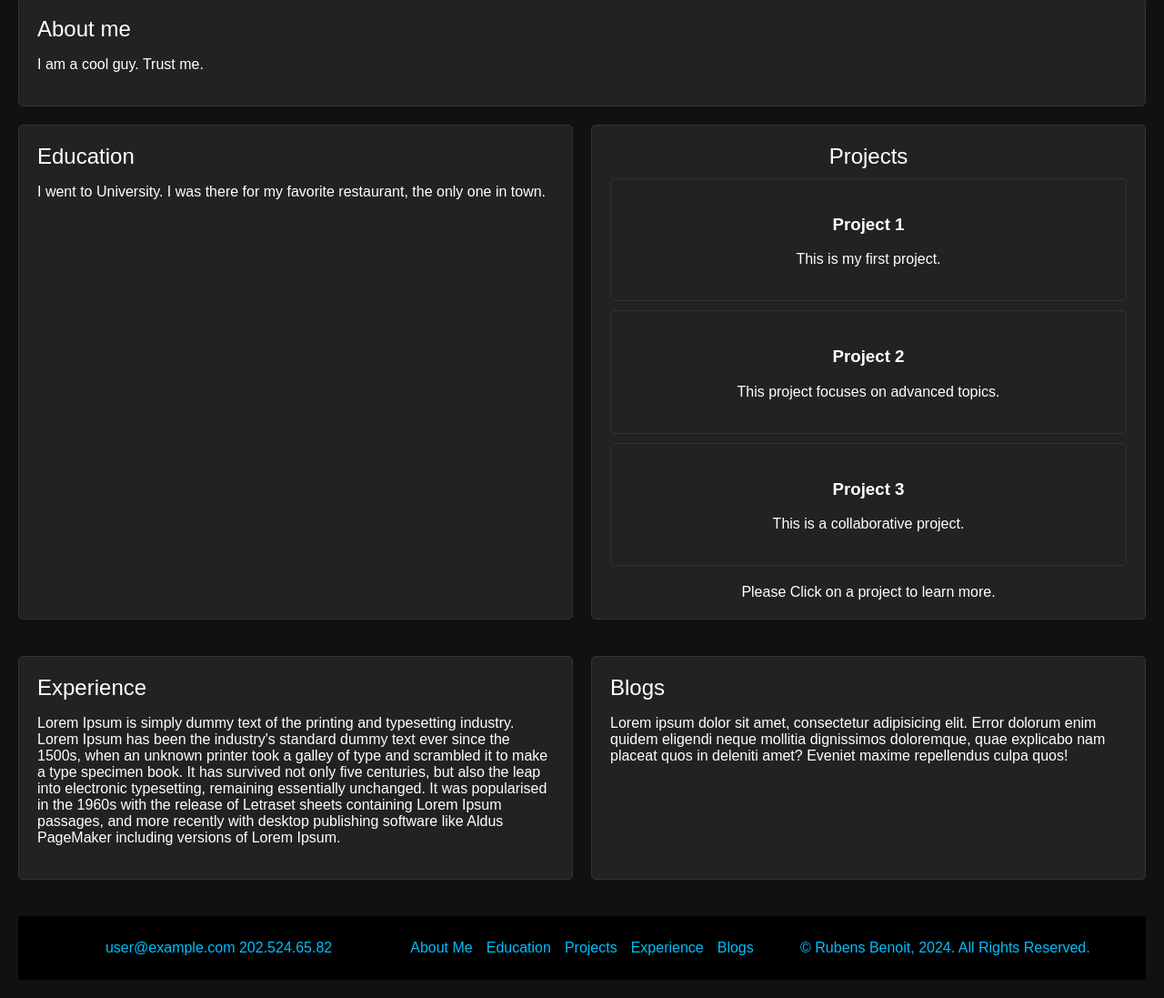
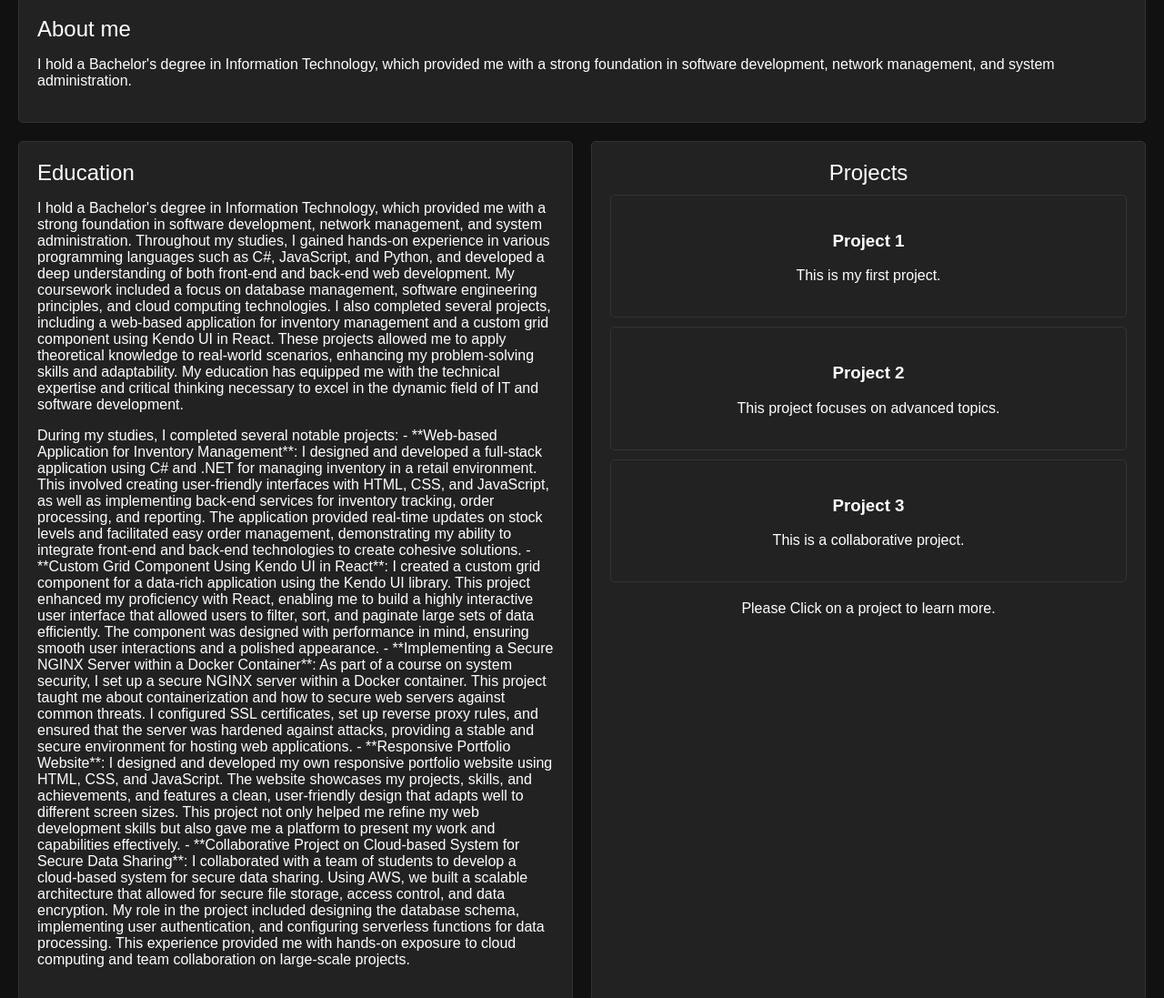
Before and after one commit to innoetech-dev/premier-league-backend, a website: page public/index.html in a window 1280 px wide. Shown: the part 343-1440 px from the top of the page at 91% size. Drawn offline with Linux system fonts and the light colour scheme.

Commit message:
added more text in empty spaces

```diff
--- a/public/index.html
+++ b/public/index.html
@@ -36,13 +36,44 @@
 
         <section class="about">
             <div class="section-title">About me</div>
-            <p>I am a cool guy. Trust me.</p>
+            <p>I hold a Bachelor's degree in Information Technology, which provided me with a strong foundation in software
+            development, network management, and system administration.</p>
         </section>
 
         <section class="education-projects-wrapper">
             <div class="education">
                 <div class="section-title">Education</div>
-                <p>I went to University. I was there for my favorite restaurant, the only one in town.</p>
+                <p>I hold a Bachelor's degree in Information Technology, which provided me with a strong foundation in software
+                development, network management, and system administration. Throughout my studies, I gained hands-on experience in
+                various programming languages such as C#, JavaScript, and Python, and developed a deep understanding of both front-end
+                and back-end web development. My coursework included a focus on database management, software engineering principles,
+                and cloud computing technologies. I also completed several projects, including a web-based application for inventory
+                management and a custom grid component using Kendo UI in React. These projects allowed me to apply theoretical knowledge
+                to real-world scenarios, enhancing my problem-solving skills and adaptability. My education has equipped me with the
+                technical expertise and critical thinking necessary to excel in the dynamic field of IT and software development.</p>
+                <p>During my studies, I completed several notable projects:
+                - **Web-based Application for Inventory Management**: I designed and developed a full-stack application using C# and
+                .NET for managing inventory in a retail environment. This involved creating user-friendly interfaces with HTML, CSS, and
+                JavaScript, as well as implementing back-end services for inventory tracking, order processing, and reporting. The
+                application provided real-time updates on stock levels and facilitated easy order management, demonstrating my ability
+                to integrate front-end and back-end technologies to create cohesive solutions.
+                - **Custom Grid Component Using Kendo UI in React**: I created a custom grid component for a data-rich application using
+                the Kendo UI library. This project enhanced my proficiency with React, enabling me to build a highly interactive user
+                interface that allowed users to filter, sort, and paginate large sets of data efficiently. The component was designed
+                with performance in mind, ensuring smooth user interactions and a polished appearance.
+                - **Implementing a Secure NGINX Server within a Docker Container**: As part of a course on system security, I set up a
+                secure NGINX server within a Docker container. This project taught me about containerization and how to secure web
+                servers against common threats. I configured SSL certificates, set up reverse proxy rules, and ensured that the server
+                was hardened against attacks, providing a stable and secure environment for hosting web applications.
+                - **Responsive Portfolio Website**: I designed and developed my own responsive portfolio website using HTML, CSS, and
+                JavaScript. The website showcases my projects, skills, and achievements, and features a clean, user-friendly design that
+                adapts well to different screen sizes. This project not only helped me refine my web development skills but also gave me
+                a platform to present my work and capabilities effectively.
+                - **Collaborative Project on Cloud-based System for Secure Data Sharing**: I collaborated with a team of students to
+                develop a cloud-based system for secure data sharing. Using AWS, we built a scalable architecture that allowed for
+                secure file storage, access control, and data encryption. My role in the project included designing the database schema,
+                implementing user authentication, and configuring serverless functions for data processing. This experience provided me
+                with hands-on exposure to cloud computing and team collaboration on large-scale projects.</p>
             </div>
 
             <div class="projects">
```
